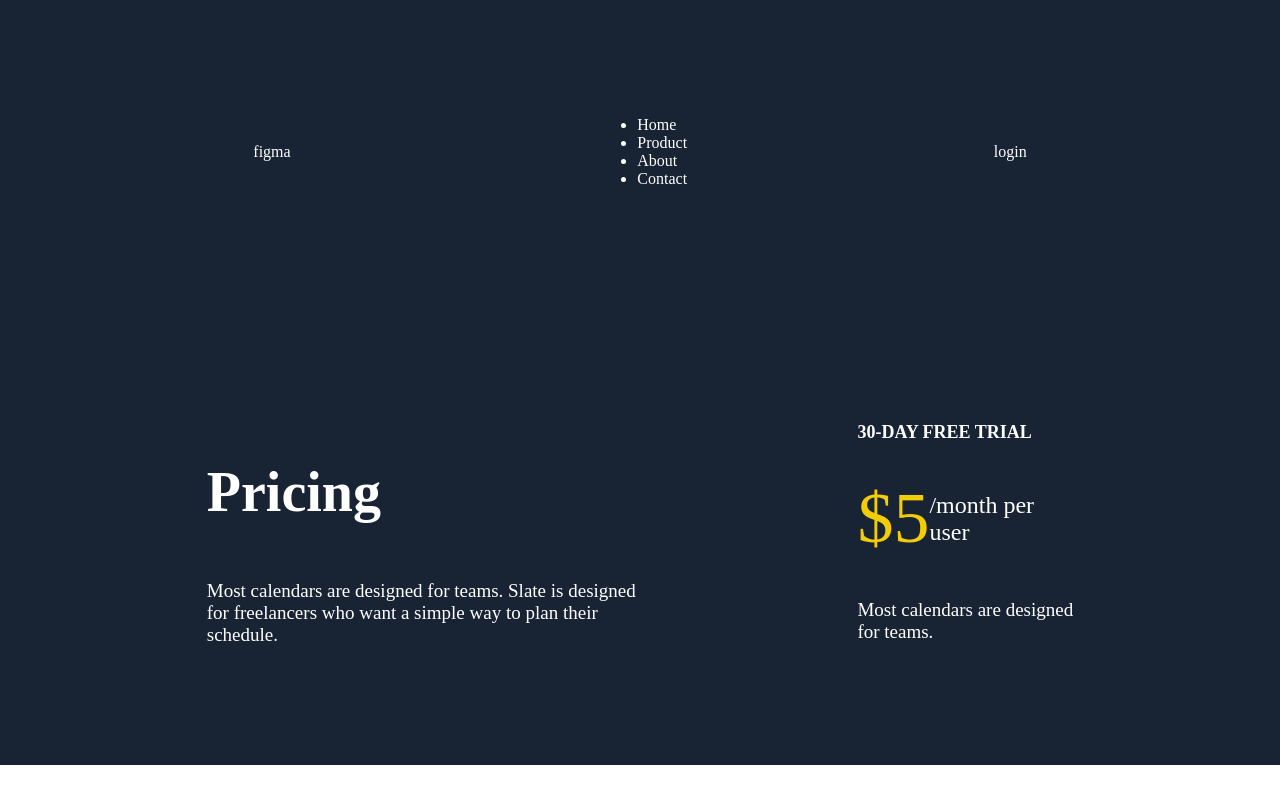
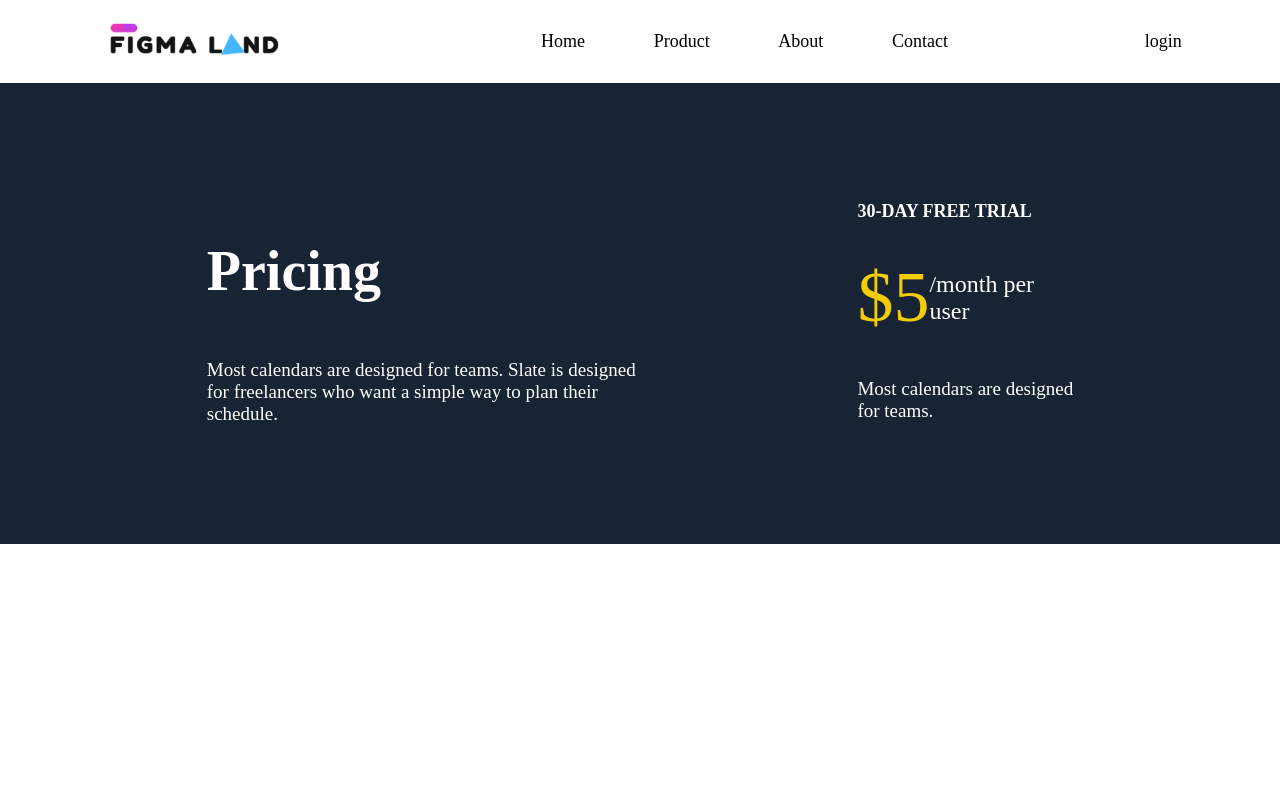
Before and after one commit to kasvrol/landing-page-01, a React (Create React App) app in the folder meu-app/: page / in a window 1280 px wide. Built offline with nearby package versions, Linux system fonts and the light colour scheme.

Commit message:
criando estilo e modificand html do header

```diff
--- a/meu-app/src/components/Header/Header.jsx
+++ b/meu-app/src/components/Header/Header.jsx
@@ -1,12 +1,12 @@
 import React, {Component} from "react";
-
+import "./styled-header.css"
 
 class Header extends Component{
     render(){
         return(
-            <nav className="body">
+            <nav className="body-header">
                 <section>
-                    figma
+                <img src={"image/logo.png"}/>
                 </section>
                 <section>
                     <ul>
--- /dev/null
+++ b/meu-app/src/components/Header/styled-header.css
@@ -0,0 +1,15 @@
+.body-header{
+    background-color: white;
+    display: flex;
+    flex-direction: row;
+    justify-content: space-around;
+    font-family: Circular Std;
+    align-items: center;
+    font-size:18px;
+}
+ul{
+    display: flex;
+    flex-direction: row;
+    justify-content: space-between;
+    width: 407px;
+}
--- a/meu-app/src/components/Pricing/Pricing.jsx
+++ b/meu-app/src/components/Pricing/Pricing.jsx
@@ -4,7 +4,7 @@ import "./styled-pricing.css"
 class Pricing extends Component{
     render(){
         return(
-            <section className="body">
+            <section className="body-pricing">
                     <section className="primeiro-paragrafo">
                         <h1>
                             Pricing
--- a/meu-app/src/components/Pricing/styled-pricing.css
+++ b/meu-app/src/components/Pricing/styled-pricing.css
@@ -1,4 +1,4 @@
-.body{
+.body-pricing{
     background:#182333;
     color: #FFFFFF;
     font-family: Circular Std;
--- a/meu-app/src/index.css
+++ b/meu-app/src/index.css
@@ -11,3 +11,6 @@ code {
   font-family: source-code-pro, Menlo, Monaco, Consolas, 'Courier New',
     monospace;
 }
+li{
+  list-style-type: none;
+}
```
Also changed, not shown: meu-app/public/image/logo.png (added).
